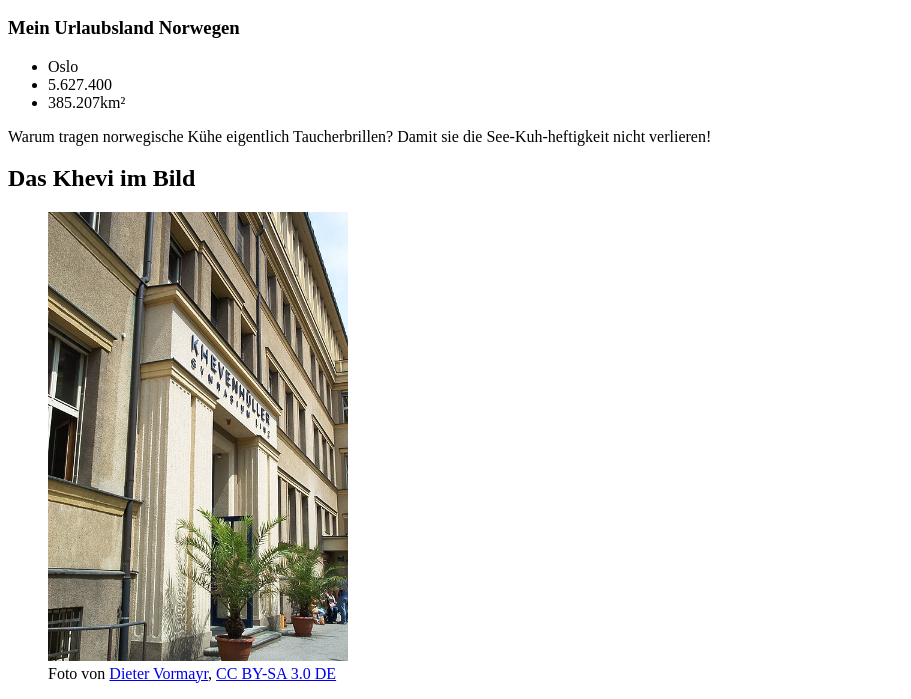
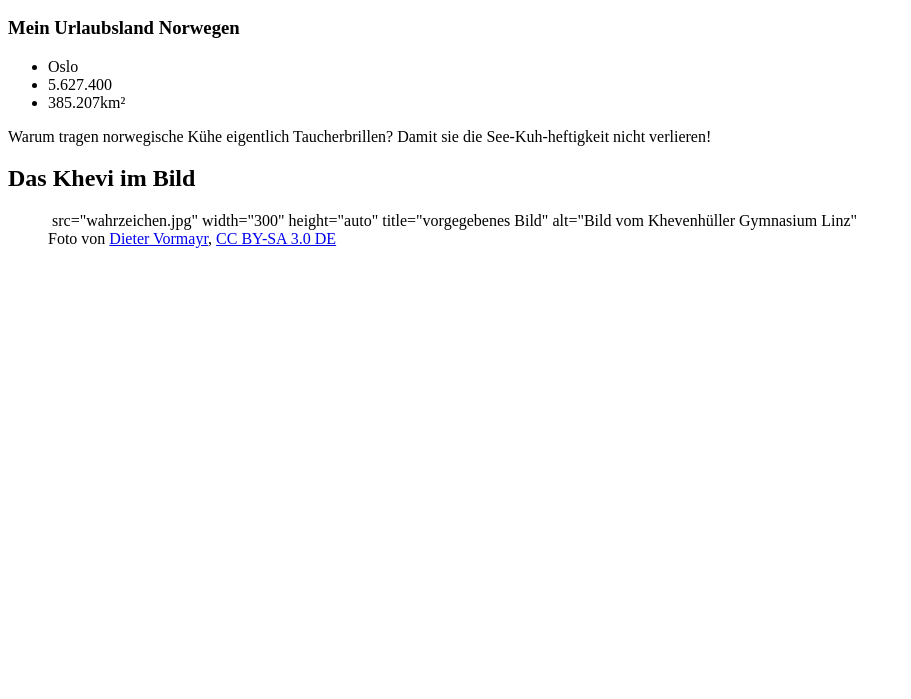
Before and after one commit to benjamin-bluemchen/clark-6test-web, a plain HTML site: page index.html in a window 1280 px wide. Shown: the part 110-809 px from the top of the page, without its empty margins (0-911 px from the left). Drawn offline with Linux system fonts and the light colour scheme; files whose address does not match are found by name.

Commit message:
Update index.html

```diff
--- a/index.html
+++ b/index.html
@@ -22,13 +22,13 @@
 
     <h2>Das Khevi im Bild</h2>
     <figure>
-    <img
+    <img>
       src="wahrzeichen.jpg"
       width="300"
       height="auto"
       title="vorgegebenes Bild"
       alt="Bild vom Khevenhüller Gymnasium Linz"
-    >
+    </img>
     <figcaption>
       Foto von <a href=https://de.wikipedia.org/wiki/Benutzer:Dieter_Vormayr>Dieter Vormayr</a>,
       <a href="https://commons.wikimedia.org/wiki/File:Khevenh%C3%BCller_Gymnasium.JPG>Link zum Bild</a>
```
